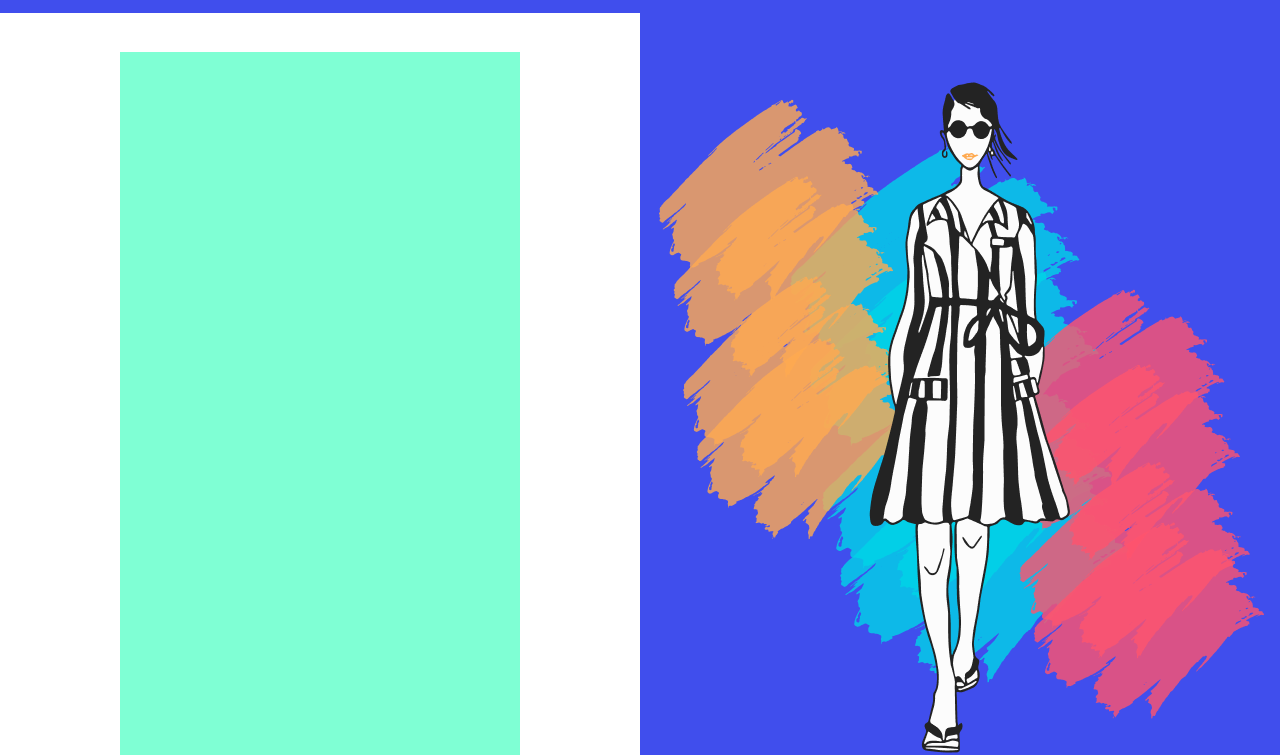
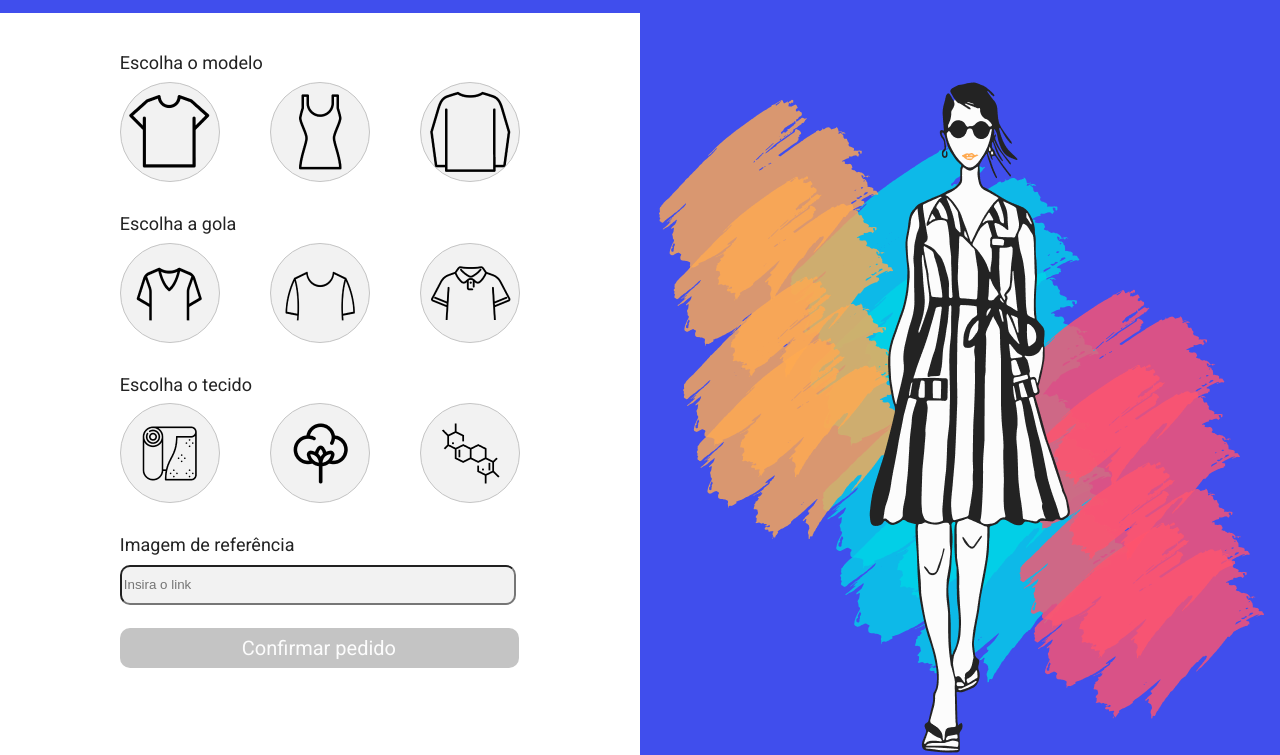
Before and after one commit to victorHL99/Fashion-Driven, a plain HTML site: page index.html in a window 1280 px wide. Shown: the part 76-831 px from the top of the page. Drawn offline with nearby package versions, Linux system fonts and the light colour scheme; no server answers.

Commit message:
Parte de pedir informações do servidor e parte de fazer sua propria camisa foi finalizada

```diff
--- a/CSS/style.css
+++ b/CSS/style.css
@@ -1,16 +1,17 @@
-*{
+* {
     box-sizing: border-box;
     overflow-x: hidden;
 }
 
 /*-------------- HEADER --------------*/
-header{
+header {
     width: 100vw;
     height: 89px;
     background-color: #404EED;
     display: flex;
     align-items: center;
 }
+
 header img {
     display: flex;
     margin-left: 80px;
@@ -18,11 +19,12 @@ header img {
 
 /*-------------- MAIN --------------*/
 
-main{
+main {
     display: flex;
     flex-direction: row;
 
 }
+
 .esquerda {
     width: 50%;
     height: 785px;
@@ -32,10 +34,102 @@ main{
     align-items: center;
 }
 
-.compras{
+.compras {
     width: 400.35px;
     height: 706.36px;
-    background-color: aquamarine;
+}
+
+.escolha {
+    margin-bottom: 31.12px;
+}
+
+.escolha p {
+    font-family: 'Roboto', sans-serif;
+    font-family: 143px;
+    font-style: normal;
+    font-weight: normal;
+    font-size: 18px;
+    line-height: 21px;
+    color: #232323;
+    margin-bottom: 8.58px;
+}
+
+
+
+.container-circulos {
+    display: flex;
+    align-items: center;
+    justify-content: space-between;
+}
+
+.circulo {
+    width: 100px;
+    height: 100px;
+    background-color: #F2F2F2;
+    border-radius: 50%;
+    border: 0.5px solid #C4C4C4;
+    box-sizing: border-box;
+    display: flex;
+    align-items: center;
+    justify-content: center;
+    flex-direction: row;
+
+}
+
+.modelo-selecionado {
+    border: 3px solid #404EED;
+}
+
+.gola-selecionado {
+    border: 3px solid #404EED;
+}
+
+.tecido-selecionado {
+    border: 3px solid #404EED;
+}
+
+.colocar-link>p {
+    font-family: 'Roboto', sans-serif;
+    font-style: normal;
+    font-weight: normal;
+    font-size: 18px;
+    line-height: 21px;
+    color: #232323;
+    margin-bottom: 9.27px;
+}
+
+.colocar-link>input {
+    width: 396.27px;
+    height: 40px;
+    background: #F2F2F2;
+    border-radius: 10px;
+    margin-bottom: 23.76px;
+}
+
+.confirmacao {
+    width: 399px;
+    height: 40px;
+    background-color: #C4C4C4;
+    border-radius: 10px;
+    display: flex;
+    align-items: center;
+    justify-content: center;
+}
+
+.confirmacao>p {
+    width: 155px;
+    height: auto;
+    font-family: 'Roboto', sans-serif;
+    font-style: normal;
+    font-weight: normal;
+    font-size: 20px;
+    line-height: 23px;
+    color: #FCFCFC;
+    overflow-y: hidden;
+}
+
+.confirmado {
+    background-color: #404EED;
 }
 
 .direita {
@@ -49,7 +143,7 @@ main{
 
 /*-------------- FOOTER --------------*/
 
-footer{
+footer {
     width: 100vw;
     height: 342px;
     background-color: #f2f2f2;
@@ -58,7 +152,7 @@ footer{
     justify-content: center;
 }
 
-footer >p{
+footer>p {
     width: 174px;
     height: 28px;
     margin-left: 121.99px;
@@ -74,16 +168,18 @@ footer >p{
     overflow-y: hidden;
 }
 
-.ultimos-pedidos{
+.ultimos-pedidos {
     width: 1074.17px;
     height: 236.47px;
-    margin-left: 118.76px; ;
+    margin-left: 118.76px;
     background-color: #F2F2F2;
     display: flex;
     align-items: center;
     justify-content: space-around;
+    flex-wrap: wrap;
 }
-.propaganda{
+
+.propaganda {
     width: 201.69px;
     height: 236.47px;
     background-color: #FFFFFF;
@@ -92,14 +188,17 @@ footer >p{
     align-items: center;
     justify-content: center;
     flex-direction: column;
+    flex-wrap: wrap;
 }
 
-.propaganda > img{
+.imagem {
     width: 180px;
     height: 180px;
+    background-color: blue;
+    overflow: hidden;
 }
 
-.propaganda p{
+.propaganda p {
     width: 140px;
     height: 23px;
     font-family: 'Roboto', sans-serif;
@@ -110,7 +209,7 @@ footer >p{
     overflow-y: hidden;
 }
 
-.propaganda  strong {
+.propaganda strong {
     font-family: 'Roboto', sans-serif;
     font-style: normal;
     font-weight: bold;
--- /dev/null
+++ b/JS/script.js
@@ -0,0 +1,65 @@
+let nomeUsuario = 0;
+let modeloSelecionado = null;
+let golaSelecionada = null;
+let tecidoSelecionado = null;
+
+
+/* function recolherNome() {
+    nomeUsuario = prompt("Digite o seu nome")
+
+}
+recolherNome();
+ */
+function selecionarModelo(classeBotãoModelo) {
+    modeloSelecionado = document.querySelector(".modelo-selecionado")
+    if (modeloSelecionado !== null) {
+        modeloSelecionado.classList.remove("modelo-selecionado");
+    }
+
+
+    const modelo = document.querySelector("." + classeBotãoModelo);
+    modelo.classList.add("modelo-selecionado")
+    modeloSelecionado = modelo;
+}
+
+function selecionarGola(classeBotãoGola) {
+    golaSelecionada = document.querySelector(".gola-selecionado")
+    if (golaSelecionada !== null) {
+        golaSelecionada.classList.remove("gola-selecionado");
+    }
+
+    const gola = document.querySelector("." + classeBotãoGola);
+    gola.classList.add("gola-selecionado")
+    golaSelecionada = gola;
+}
+
+function selecionarTecido(classeBotãoTecido) {
+    tecidoSelecionado = document.querySelector(".tecido-selecionado")
+    if (tecidoSelecionado !== null) {
+        tecidoSelecionado.classList.remove("tecido-selecionado");
+    }
+
+
+    const tecido = document.querySelector("." + classeBotãoTecido);
+    tecido.classList.add("tecido-selecionado")
+    tecidoSelecionado = tecido;
+    setTimeout(ativarBotao, 200);
+}
+
+function confirmarPedido() {
+    let botaoConfirmacao = document.querySelector(".confirmacao");
+    console.log("teste")
+
+    botaoConfirmacao.classList.add("confirmado")
+}
+
+
+function ativarBotao() {
+    if (modeloSelecionado !== null && golaSelecionada !== null && tecidoSelecionado !== null) {
+
+        confirmarPedido();
+    } else {
+        console.log("deu ruim")
+    }
+
+}
--- /dev/null
+++ b/JS/script2.js
@@ -0,0 +1,18 @@
+const promiseRoupas = axios.get("https://mock-api.driven.com.br/api/v4/shirts-api/shirts")
+promiseRoupas.then(mostrarRoupas)
+
+function mostrarRoupas(resposta) {
+    let i = 0;
+    let containerRoupas = document.querySelector(".ultimos-pedidos")
+
+    for (i; i < resposta.data.length; i++) {
+
+        containerRoupas.innerHTML += `
+            <div class="propaganda">
+                <img class="imagem" src="${resposta.data[i].image}" alt="">
+                <p><strong>Criador:</strong> ${resposta.data[i].owner}</p>
+            </div>
+        `
+
+    }
+}
--- a/index.html
+++ b/index.html
@@ -27,7 +27,57 @@
         <!-- Main lado esquerdo-->
         <section class="esquerda">
             <div class="compras">
+                <div class="escolha">
+                    <p>Escolha o modelo</p>
+                    <div class="container-circulos">
+                        <div class="circulo tshirt" onclick="selecionarModelo('tshirt')">
+                            <img src="/FashionDriven/tshirt.png" alt="">
+                        </div>
+                        <div class="circulo camiseta" onclick="selecionarModelo('camiseta')">
+                            <img src="/FashionDriven/Camiseta.png" alt="">
+                        </div>
+                        <div class="circulo mangaLonga" onclick="selecionarModelo('mangaLonga')">
+                            <img src="/FashionDriven/Mangalonga.png" alt="">
+                        </div>
+                    </div>
+                </div>
+                <div class="escolha">
+                    <p>Escolha a gola</p>
+                    <div class="container-circulos">
+                        <div class="circulo golaV" onclick="selecionarGola('golaV')">
+                            <img src="/FashionDriven/GolaV.png" alt="">
+                        </div>
+                        <div class="circulo golaRedonda" onclick="selecionarGola('golaRedonda')">
+                            <img src="/FashionDriven/GolaRedonda.png" alt="">
+                        </div>
+                        <div class="circulo golaPolo" onclick="selecionarGola('golaPolo')">
+                            <img src="/FashionDriven/GolaPolo.png" alt="">
+                        </div>
+                    </div>
+                </div>
+                <div class="escolha">
+                    <p>Escolha o tecido</p>
+                    <div class="container-circulos">
+                        <div class="circulo seda" onclick="selecionarTecido('seda')">
+                            <img src="/FashionDriven/Seda.png" alt="">
+                        </div>
+                        <div class="circulo algodao" onclick="selecionarTecido('algodao')">
+                            <img src="/FashionDriven/Algodão.png" alt="">
+                        </div>
+                        <div class="circulo poliester" onclick="selecionarTecido('poliester')">
+                            <img src="/FashionDriven/Poliester.png" alt="">
+                        </div>
+                    </div>
+                </div>
 
+                <div class="colocar-link">
+                    <p>Imagem de referência</p>
+                    <input placeholder="Insira o link" type="text">
+                </div>
+
+                <div class="confirmacao">
+                    <p>Confirmar pedido</p>
+                </div>
             </div>
         </section>
         <!-- Main lado direito-->
@@ -39,28 +89,14 @@
     <footer>
         <p>Ultimos pedidos</p>
         <div class="ultimos-pedidos">
-            <div class="propaganda">
-                <img src="/FashionDriven/Blusa1.png" alt="Blusa Número 1">
-                <p><strong>Criador:</strong> Agata</p>
-            </div>
-            <div class="propaganda">
-                <img src="/FashionDriven/Blusa2.png" alt="Blusa Número 2">
-                <p><strong>Criador:</strong> Bruna</p>
-            </div>
-            <div class="propaganda">
-                <img src="/FashionDriven/Blusa3.png" alt="Blusa Número 3">
-                <p><strong>Criador:</strong> Camila</p>
-            </div>
-            <div class="propaganda">
-                <img src="/FashionDriven/Blusa4.png" alt="Blusa Número 4">
-                <p><strong>Criador:</strong> Daniel</p>
-            </div>
-            <div class="propaganda">
-                <img src="/FashionDriven/Blusa5.png" alt="Blusa Número 5">
-                <p><strong>Criador:</strong> Ester</p>
-            </div>
+
         </div>
     </footer>
+
+    <script src="https://cdn.jsdelivr.net/npm/axios/dist/axios.min.js"></script>
+    <script src="JS/script.js"></script>
+    <script src="JS/script2.js"></script>
+
 </body>
 
 </html>
```
Also changed, not shown: CSS/reset.css (line endings or trailing spaces).
